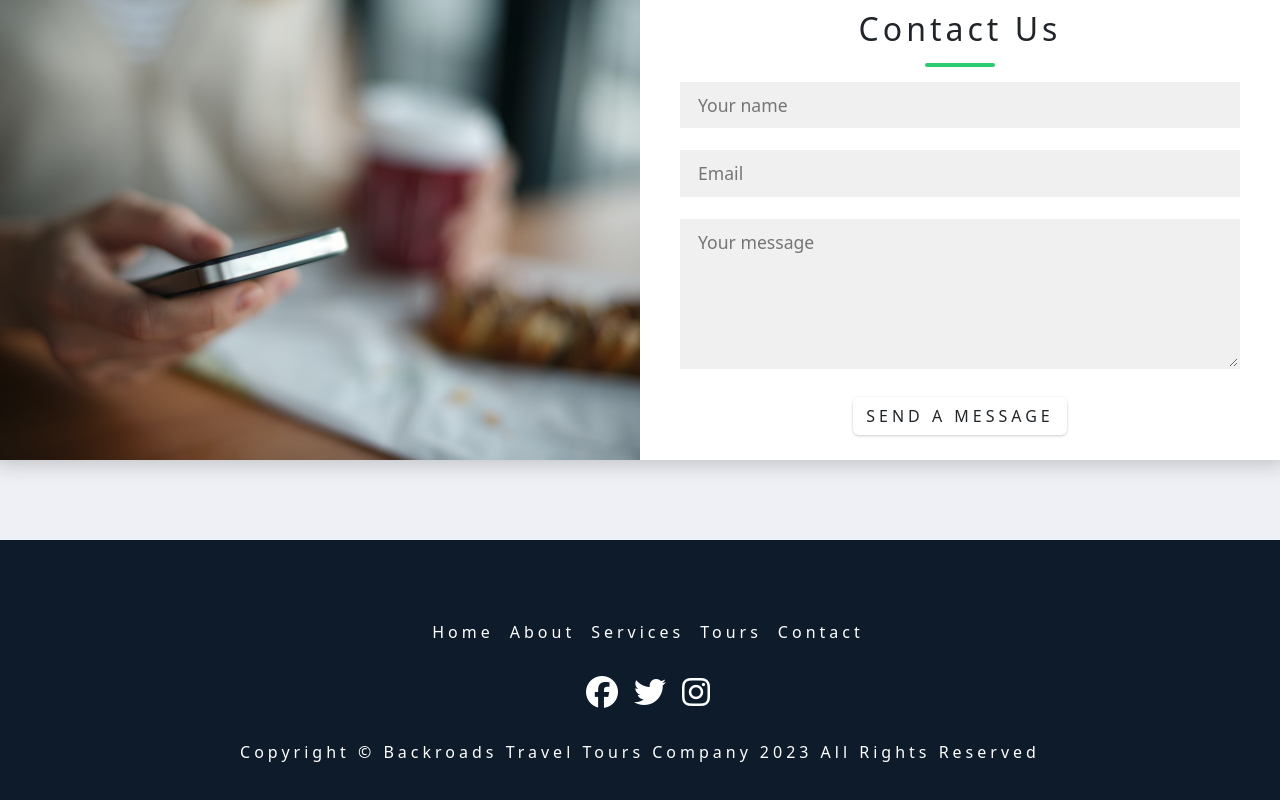
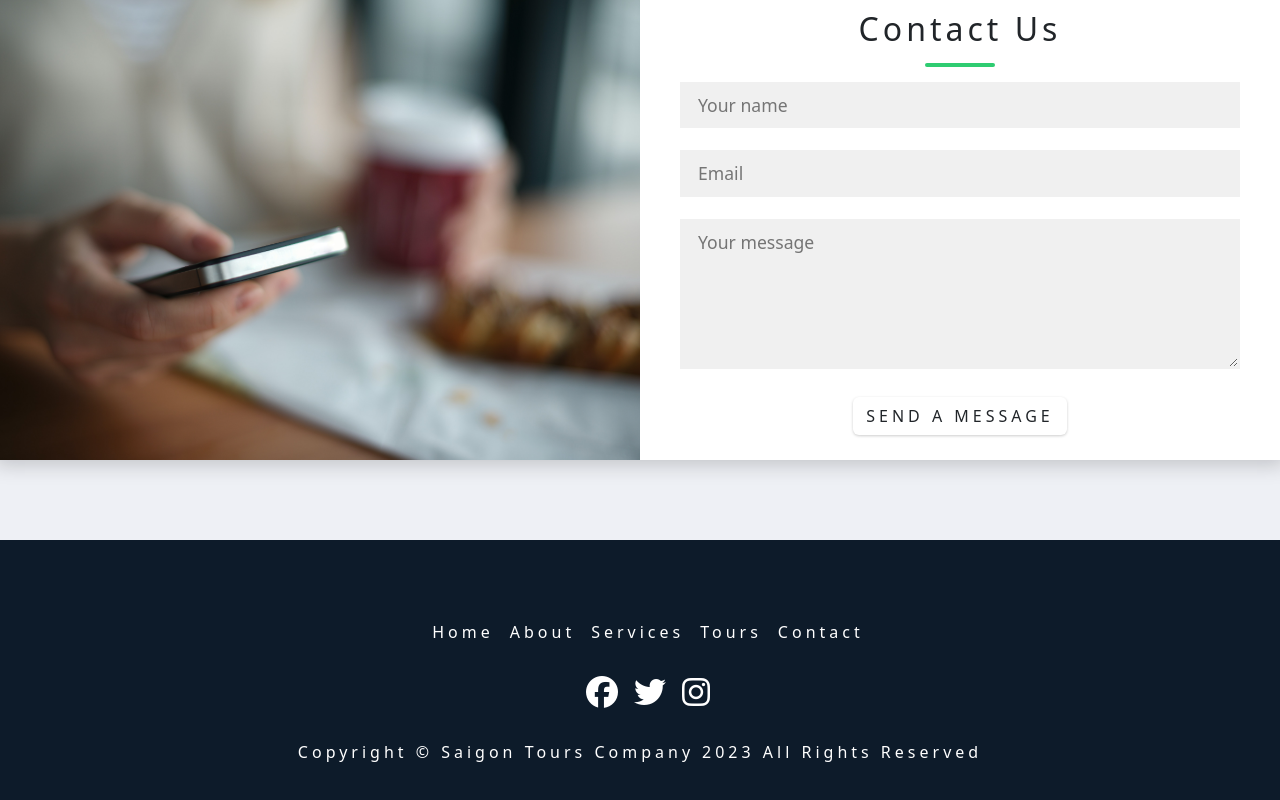
Before and after one commit to darac001/React-Saigontours, a React (Create React App) app: page / in a window 1280 px wide. Shown: the part 4077-4877 px from the top of the page. Built offline with nearby package versions, Linux system fonts and the light colour scheme.

Commit message:
footer edit

```diff
--- a/src/components/Footer.js
+++ b/src/components/Footer.js
@@ -33,7 +33,7 @@ const Footer = () => {
         })}
       </ul>
       <p className="copyright">
-        copyright &copy; Backroads travel tours company
+        copyright &copy; Saigon tours company
         <span id="date">{ new Date().getFullYear()}</span> all rights reserved
       </p>
     </footer>
```
